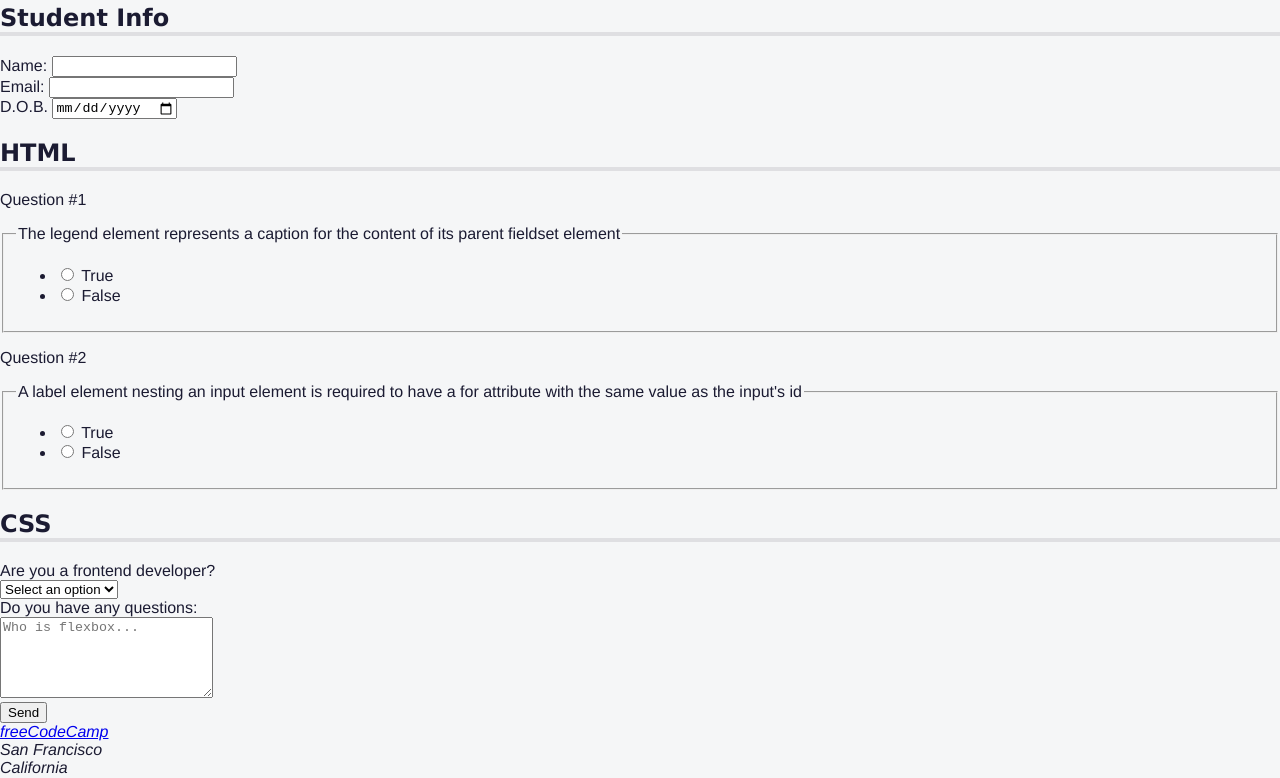
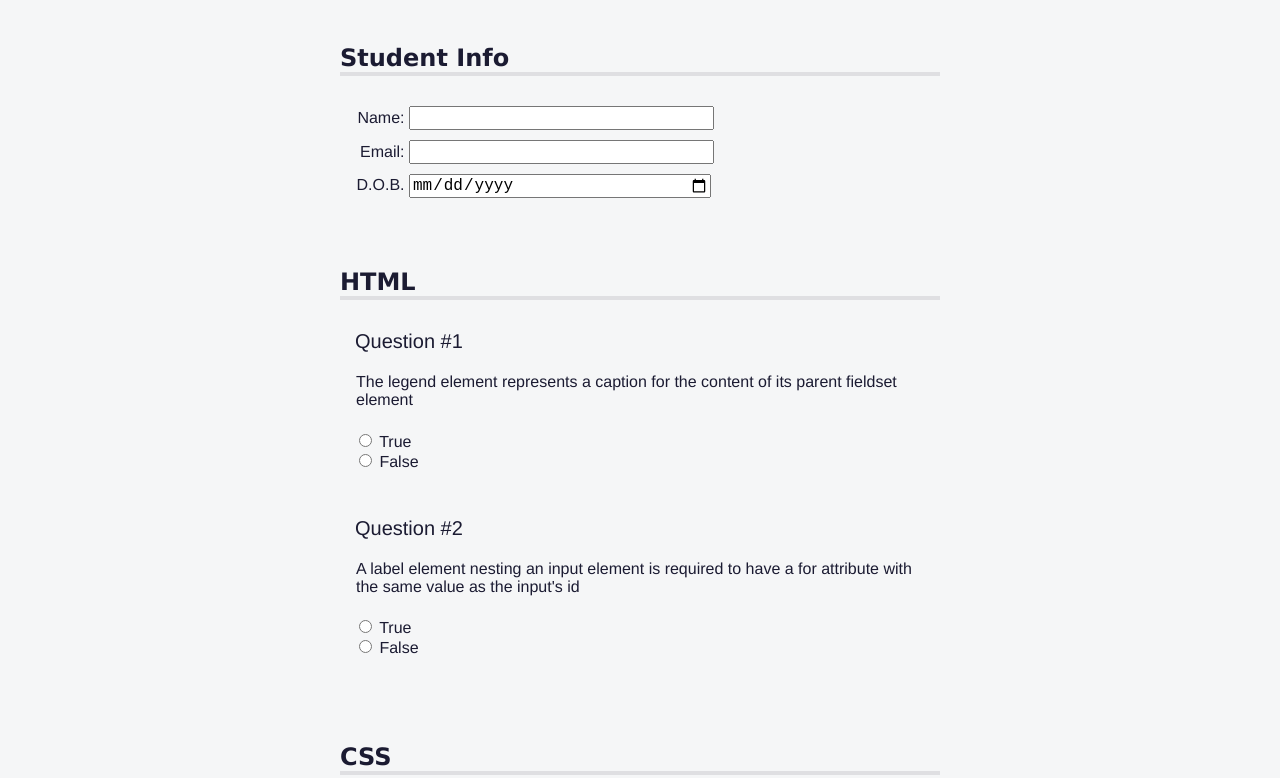
Before and after one commit to JessGebhard/freeCodeCamp, a plain HTML site: page responsiveWebDesign/accessibilityQuiz/index.html in a window 1280 px wide. Shown: the part 66-844 px from the top of the page. Drawn offline with Linux system fonts and the light colour scheme.

Commit message:
Update styles.css

```diff
--- a/responsiveWebDesign/accessibilityQuiz/styles.css
+++ b/responsiveWebDesign/accessibilityQuiz/styles.css
@@ -10,6 +10,10 @@ header {
   height: 50px;
   background-color: #1b1b32;
   display: flex;
+  justify-content: space-between;
+  align-items: center;
+  position: fixed;
+  top: 0;
 }
 
 #logo {
@@ -22,6 +26,7 @@ header {
 h1 {
   color: #f1be32;
   font-size: min(5vw, 1.2em);
+  text-align: center;
 }
 
 nav {
@@ -33,6 +38,11 @@ nav {
 nav > ul {
   display: flex;
   justify-content: space-evenly;
+  flex-wrap: wrap;
+  align-items: center;
+  padding-inline-start: 0;
+  margin-block: 0;
+  height: 100%;
 }
 
 nav > ul > li {
@@ -42,8 +52,25 @@ nav > ul > li {
   display: block;
 }
 
+nav > ul > li:hover {
+  background-color: #dfdfe2;
+  color: #1b1b32;
+  cursor: pointer;
+}
+
 li > a {
-  color: #ffffff
+  color: inherit;
+  text-decoration: none;
+}
+
+main {
+  padding-top: 50px;
+}
+
+section {
+  width: 80%;
+  margin: 0 auto 10px auto;
+  max-width: 600px;
 }
 
 h1,
@@ -53,10 +80,74 @@ h2 {
 
 h2 {
   border-bottom: 4px solid #dfdfe2;
+  margin-top: 0px;
+  padding-top: 60px;
+}
+
+.info {
+  padding: 10px 0 0 5px;
+}
+
+.formrow {
+  margin-top: 30px;
+  padding: 0px 15px;
+}
+
+input {
+  font-size: 16px;
+}
+
+.info label, .info input {
+  display: inline-block;
+}
+
+.info input {
+  width: 50%;
+  text-align: left;
+}
+
+.info label {
+  width: 10%;
+  min-width: 55px;
+  text-align: right;
+}
+
+.question-block {
+  text-align: left;
+  display: block;
+  width: 100%;
+  margin-top: 20px;
+  padding-top: 5px;
+}
+
+p {
+  margin-top: 5px;
+  padding-left: 15px;
+  font-size: 20px;
 }
 
 p::before {
   content: "Question #";
+}
+
+.question {
+  border: none;
+  padding-bottom: 0;
+}
+
+.answers-list {
+  list-style: none;
+  padding: 0;
+}
+
+button {
+  display: block;
+  margin: 40px auto;
+  width: 40%;
+  padding: 15px;
+  font-size: 23px;
+  background: #d0d0d5;
+  border: 3px solid #3b3b4f;
 }
 
 .sr-only {
```
